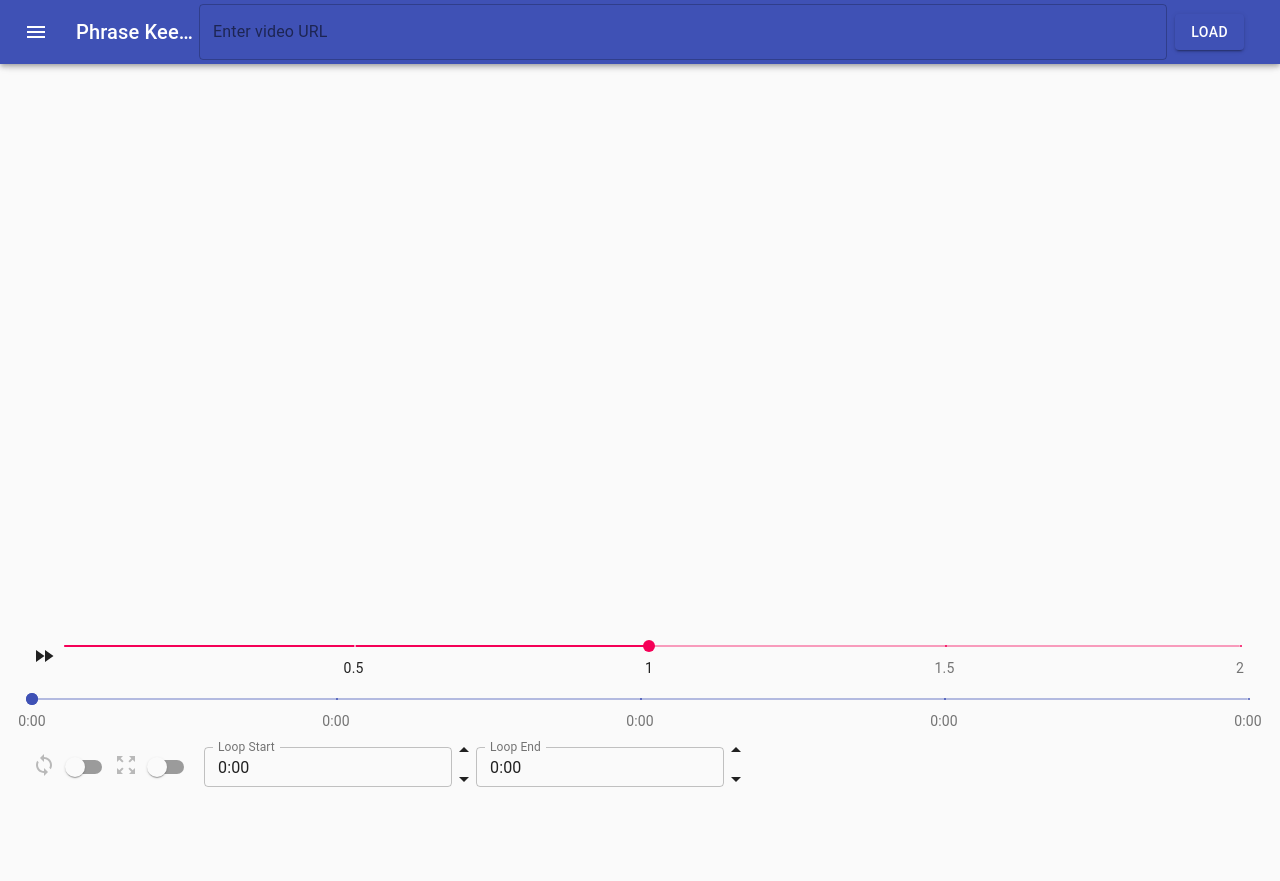
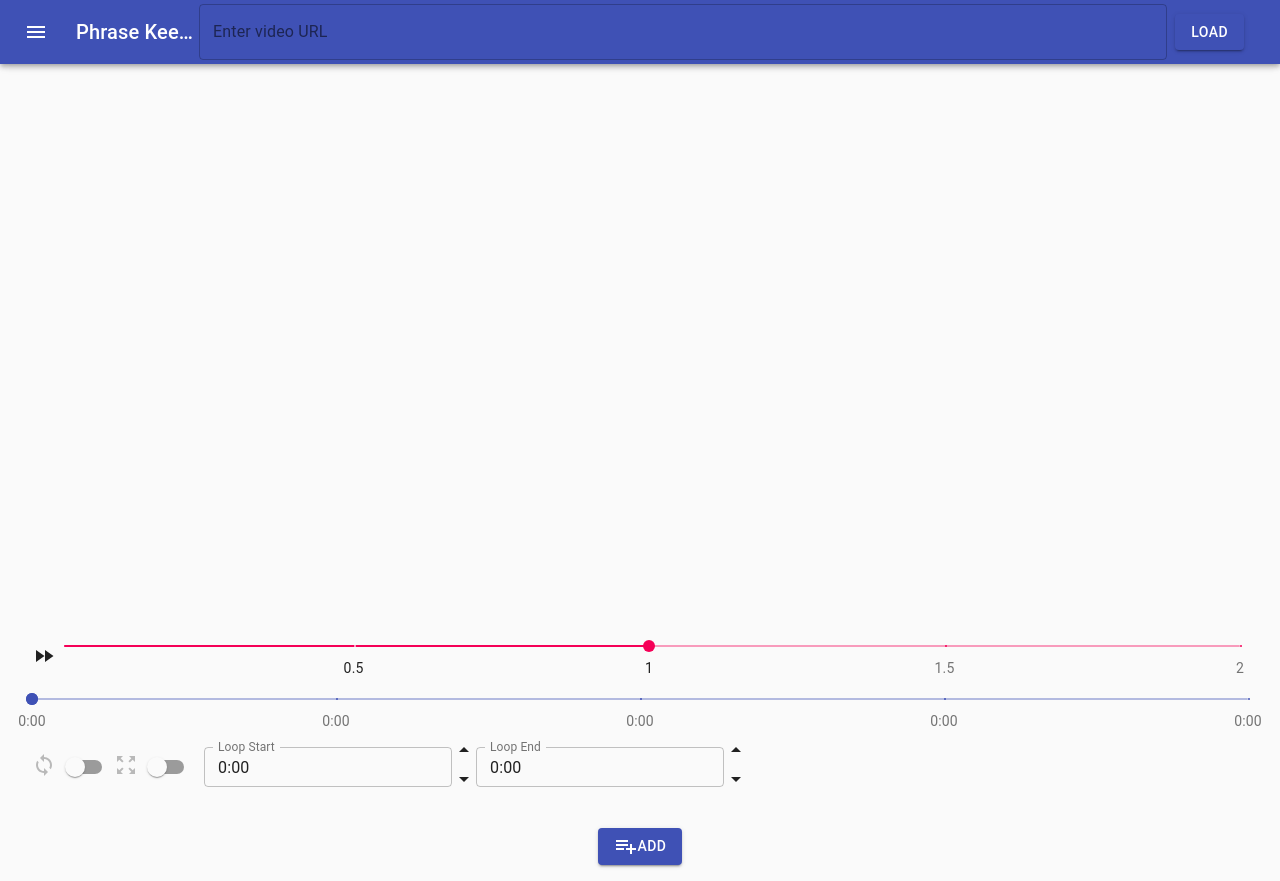
Before and after one commit to ysirman/viphkee, a React (Create React App) app: page / in a window 1280 px wide. Before the commit the page ends 828 px from the top, so only its background shows below. Built offline with nearby package versions, Linux system fonts and the light colour scheme.

Commit message:
add playList add button

```diff
--- a/src/Types.ts
+++ b/src/Types.ts
@@ -61,7 +61,7 @@ export type Action = PlayerConfigAction | PlayListAction;
 export type PlayerContextType = {
   state: CombinedState<{
     playerConfig: PlayerConfigType;
-    playList: PlayListType | PlayListType[] | undefined;
+    playList: PlayListType[];
   }>;
   dispatch: (action: Action) => void;
 };
--- a/src/components/App.tsx
+++ b/src/components/App.tsx
@@ -3,6 +3,8 @@ import React, { useState, useReducer } from "react";
 import PlayerContext from "../contexts/PlayerContext";
 import reducer from "../reducers";
 import { State } from "../Types";
+
+import { PLAY_LIST_ADD } from "../actions/playList";
 
 import Player from "./Player";
 import HeaderMenu from "./HeaderMenu";
@@ -13,6 +15,9 @@ import { makeStyles, Theme, createStyles } from "@material-ui/core/styles";
 
 import CssBaseline from "@material-ui/core/CssBaseline";
 import Box from "@material-ui/core/Box";
+import Button from "@material-ui/core/Button";
+
+import PlaylistAddIcon from "@material-ui/icons/PlaylistAdd";
 
 const drawerWidth = 240;
 
@@ -95,6 +100,20 @@ const App: React.FC = () => {
 
   const classes = useStyles();
   const [open, setOpen] = useState(false);
+  const playerConfig = state.playerConfig;
+
+  const handleAddButton = () => {
+    const videoId = new URL(playerConfig.url).searchParams.get("v");
+    dispatch({
+      type: PLAY_LIST_ADD,
+      state: {
+        videoId: videoId,
+        videoTitle: "dummy video title",
+        loopStart: playerConfig.loopState.start,
+        loopEnd: playerConfig.loopState.end,
+      },
+    });
+  };
 
   return (
     <div className={classes.root}>
@@ -110,6 +129,15 @@ const App: React.FC = () => {
           <Box mt={"64px"}>
             <Player />
           </Box>
+          <Box display="flex" justifyContent="center" mb={2}>
+            <Button
+              variant="contained"
+              color="primary"
+              onClick={handleAddButton}
+            >
+              <PlaylistAddIcon /> Add
+            </Button>
+          </Box>
         </main>
       </PlayerContext.Provider>
     </div>
--- a/src/reducers/index.ts
+++ b/src/reducers/index.ts
@@ -6,7 +6,7 @@ import playList from "./playList";
 
 export default combineReducers<{
   playerConfig: PlayerConfigType;
-  playList: PlayListType | PlayListType[] | undefined;
+  playList: PlayListType[];
 }>({
   playerConfig,
   playList,
--- a/src/reducers/playList.ts
+++ b/src/reducers/playList.ts
@@ -1,13 +1,30 @@
 import { PLAY_LIST_ADD } from "../actions/playList";
 import { PlayListType, PlayListAction } from "../Types";
 
-const playList = (
-  state: PlayListType | PlayListType[] | undefined = [],
-  action: PlayListAction
-) => {
+const validateDuplication = (state: PlayListType, action: PlayListType) => {
+  if (
+    state.videoId === action.videoId &&
+    state.loopStart === action.loopStart &&
+    state.loopEnd === action.loopEnd
+  ) {
+    return true;
+  }
+  return false;
+};
+
+const playList = (state: PlayListType[] = [], action: PlayListAction) => {
   switch (action.type) {
-    case PLAY_LIST_ADD:
-      return action.state;
+    case PLAY_LIST_ADD: {
+      const length = state.length;
+      const id = length === 0 ? 1 : state[length - 1].id + 1;
+      const filterdState = state.filter((playListItem) =>
+        validateDuplication(playListItem, action.state)
+      );
+      if (filterdState.length === 0) {
+        return [...state, { ...action.state, id: id }];
+      }
+      return state;
+    }
     default:
       return state;
   }
```
